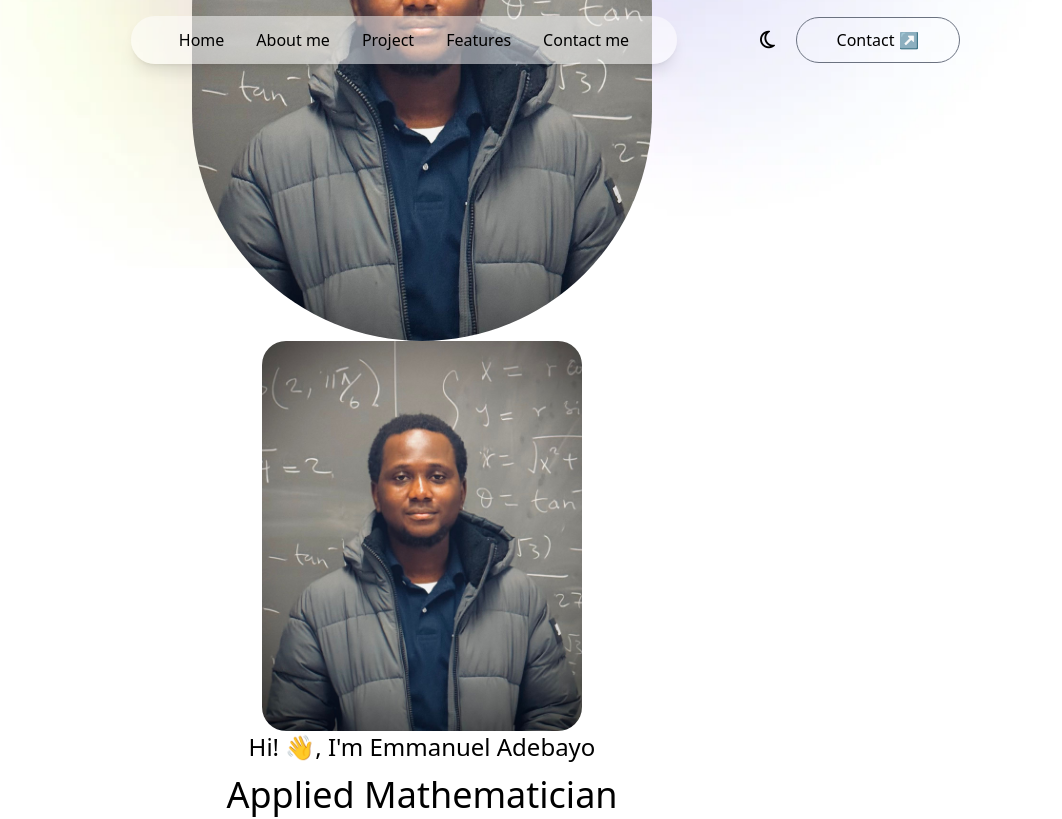
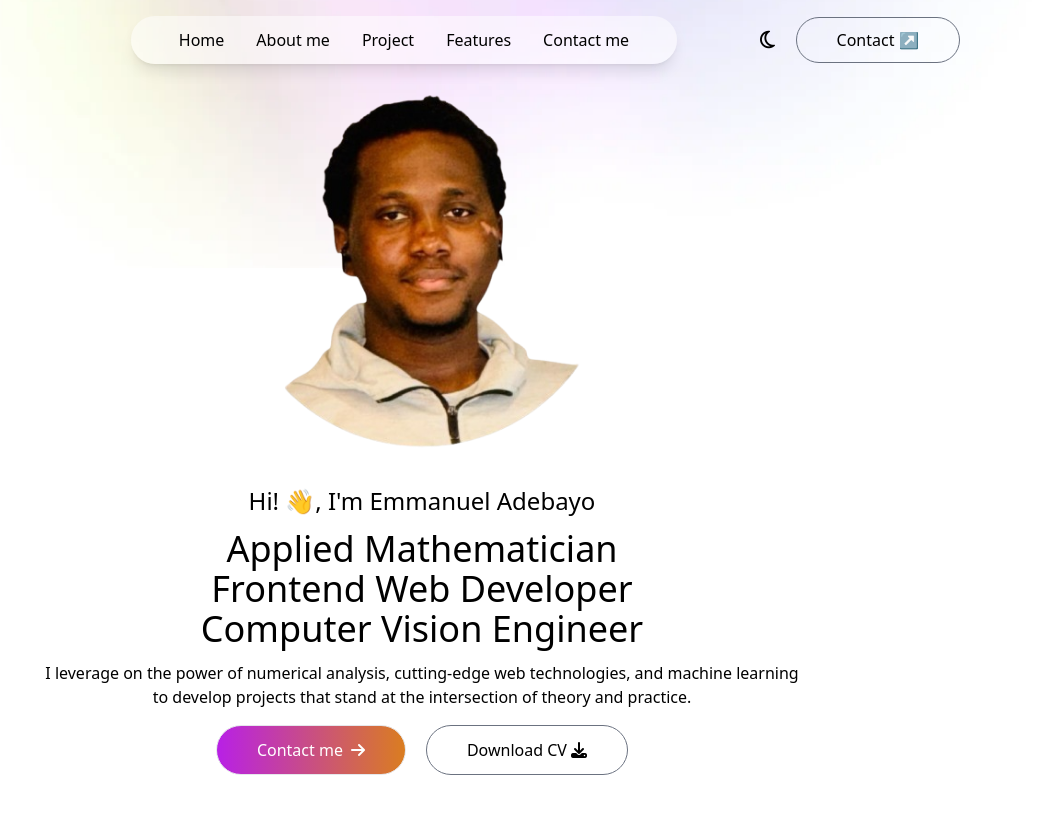
Before and after one commit to Immaculatedcoder/immaculatedcoder.com, a plain HTML site: page index.html in a window 1280 px wide. Shown: the top 819 px of the page, 218-1280 px from the left. Drawn offline with nearby package versions, Linux system fonts and the light colour scheme.

Commit message:
Update index.html

```diff
--- a/index.html
+++ b/index.html
@@ -51,8 +51,7 @@
     </nav>
     <!-- ------------------------------Home Page------------------------------------- -->
      <div id="home" class="w-11/12 max-w-3xl text-center mx-auto h-screen flex flex-col items-center justify-center">
-        <img src="/Images/img5.jpg" class="rounded-full w-3/5">
-        <img src="Images/img5.jpg" alt="" class="w-64 sm:w-80 rounded-3xl max-w-none">
+        <img src="/Images/img4.png" alt="" class="rounded-full w-3/5">
         <h3 class="flex items-end text-xl md:text-2xl mb-3"> Hi! &#128075;, I'm Emmanuel Adebayo  </h3>
         <h1 class="text-2xl sm:text-3xl lg:text-4xl mb-3"> Applied Mathematician <br> Frontend Web Developer <br> Computer Vision Engineer </h1>
         <p class="max-2-2xl mx-auto mb-4"> I leverage on the power of numerical analysis, cutting-edge web technologies,
```
